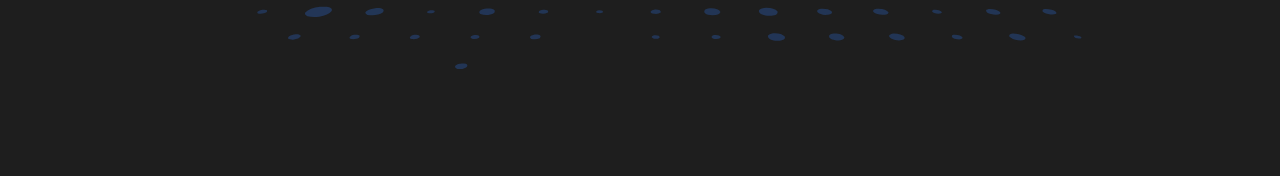
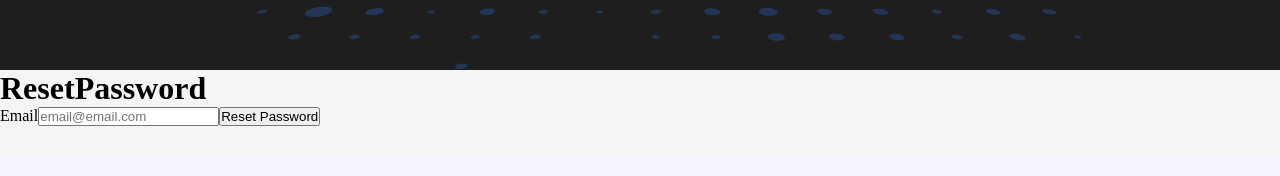
Before and after one commit to wdelcant/wdelcant-app, a React (Create React App) app: page /resetpassword in a window 1280 px wide. Shown: the part 355-531 px from the top of the page. Built offline with nearby package versions, Linux system fonts and the light colour scheme; no server answers.

Commit message:
se agrega reseto de password

```diff
--- a/src/components/App.jsx
+++ b/src/components/App.jsx
@@ -19,6 +19,7 @@ import { CartProvider } from "../context/CartContext";
 import Checkout from "./Checkout/Checkout";
 import { ProtectedRoute } from "./UserContainer/ProtectedRoute";
 import { AuthProvider } from "../context/AuthContext";
+import { ResetPassword } from "./UserContainer/ResetPassword";
 function App() {
   return (
     <>
@@ -32,6 +33,7 @@ function App() {
               <Route path="/" element={<Home />} />
               <Route path="/login" element={<Login />} />
               <Route path="/register" element={<Register />} />
+              <Route path="/resetpassword" element={<ResetPassword />} />
               <Route
                 path="/category/:categoryId"
                 element={<ItemListContainer />}
--- a/src/components/UserContainer/Login.jsx
+++ b/src/components/UserContainer/Login.jsx
@@ -8,7 +8,7 @@ export function Login() {
     password: "",
   });
 
-  const { signIn, loginWithGoogle, resetPassword } = useAuth();
+  const { signIn, loginWithGoogle } = useAuth();
   const [error, setError] = useState("");
   const navigate = useNavigate();
 
@@ -50,16 +50,6 @@ export function Login() {
     }
   };
 
-  const handleResetPassword = async () => {
-    if (!user.email) return setError("Please enter your email");
-    try {
-      await resetPassword(user.email);
-      setError("Password reset link sent to your email");
-    } catch (error) {
-      setError(error.code);
-    }
-  };
-
   return (
     <div>
       <h1>Login</h1>
@@ -83,9 +73,9 @@ export function Login() {
           onChange={handleChange}
         />
         <button type="submit">Login</button>
-        <a href="#!" className="btn" onClick={handleResetPassword}>
+        <Link to="/resetpassword" className="btn">
           Forgot Password?
-        </a>
+        </Link>
       </form>
       <button onClick={handleGoogleLogin}>Login with Google</button>
       <p className="">
--- a/src/components/UserContainer/ResetPassword.jsx
+++ b/src/components/UserContainer/ResetPassword.jsx
@@ -1,5 +1,74 @@
-import React from "react";
+import { useState } from "react";
+import { useAuth } from "../../context/AuthContext";
+import { useNavigate } from "react-router-dom";
 
 export function ResetPassword() {
-  return <div>ResetPassword</div>;
+  const [user, setUser] = useState({
+    email: "",
+    password: "",
+  });
+
+  const { signIn, resetPassword } = useAuth();
+  const [error, setError] = useState("");
+  const navigate = useNavigate();
+
+  const handleSubmit = async (e) => {
+    e.preventDefault();
+    setError("");
+    try {
+      await signIn(user.email, user.password);
+      navigate("/");
+    } catch (error) {
+      if (error.code === "auth/user-not-found") {
+        setError("User not found");
+      }
+      if (error.code === "auth/wrong-password") {
+        setError("Wrong password");
+      }
+      if (error.code === "auth/invalid-email") {
+        setError("Invalid email");
+      }
+      if (error.code === "auth/too-many-requests") {
+        setError("Too many requests");
+      }
+    }
+  };
+
+  const handleChange = ({ target: { value, name } }) => {
+    setUser({
+      ...user,
+      [name]: value,
+    });
+  };
+
+  const handleResetPassword = async () => {
+    if (!user.email) return setError("Please enter your email");
+    try {
+      await resetPassword(user.email);
+      setError("Password reset link sent to your email");
+    } catch (error) {
+      setError(error.code);
+    }
+  };
+
+  return (
+    <div>
+      <h1>ResetPassword</h1>
+      {error && <small>{error}</small>}
+      <form onSubmit={handleSubmit}>
+        <label htmlFor="email">Email</label>
+        <input
+          type="email"
+          name="email"
+          id="email"
+          placeholder="email@email.com"
+          onChange={handleChange}
+        />
+
+        <button className="btn" onClick={handleResetPassword}>
+          Reset Password
+        </button>
+      </form>
+    </div>
+  );
 }
```
